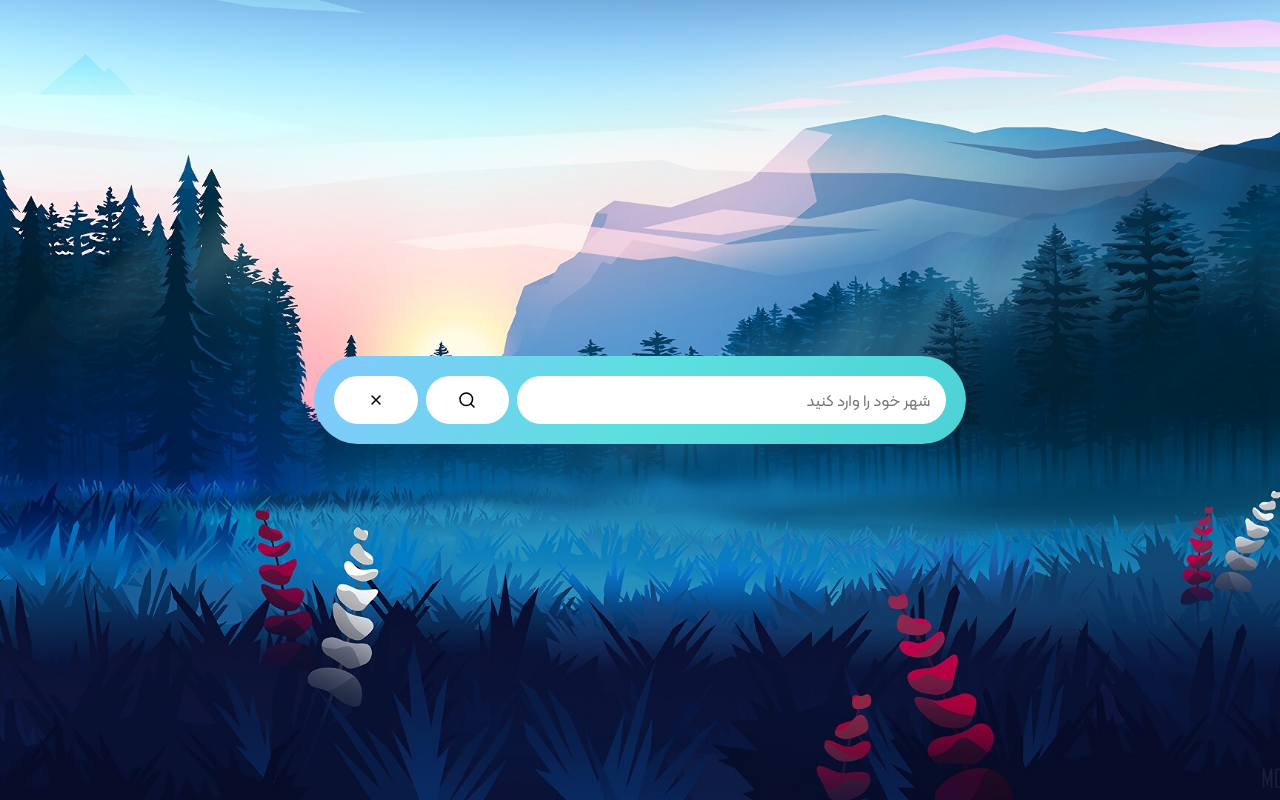
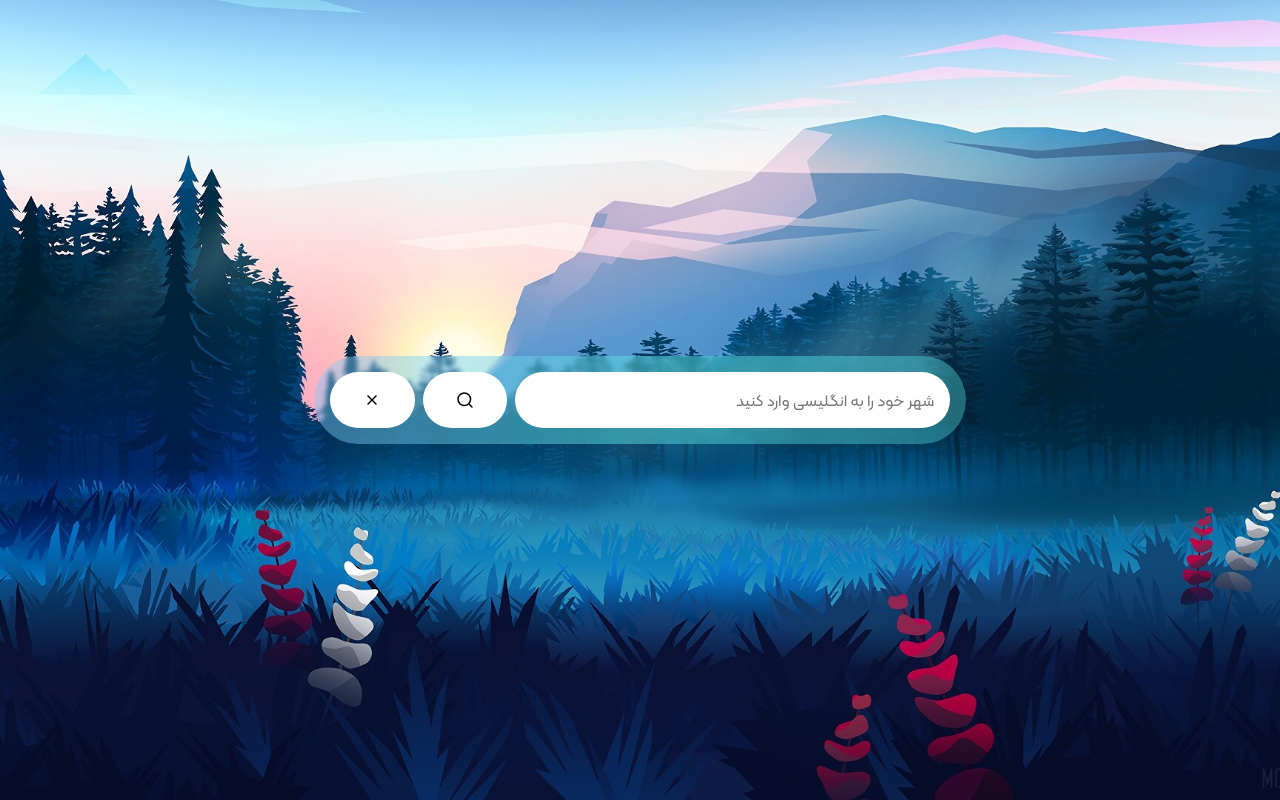
Before and after one commit to mohammadrezalotfii/Weather-app, a website: page index.html in a window 1280 px wide. Drawn offline with nearby package versions, Linux system fonts and the light colour scheme.

Commit message:
V 1.0.02

```diff
--- a/css/main.css
+++ b/css/main.css
@@ -26,14 +26,15 @@ section.root {
   transform: translate(-50%, -50%);
   background-image: linear-gradient(
     -60deg,
-    #4cd2d6,
-    #5cdfdf,
-    hsl(207, 100%, 76%)
+    #4cd1d669,
+    #5cdfdf80,
+    hsla(207, 100%, 76%, 0.425)
   );
+  backdrop-filter: blur(2px);
   position: absolute;
   top: 50%;
   left: 50%;
-  padding: 20px;
+  padding: 16px;
   display: flex;
   flex-direction: column;
   align-items: center;
@@ -56,8 +57,8 @@ section.root {
   border: none;
   outline: none;
   padding: 0px 16px;
-  height: 48px;
-  border-radius: 24px;
+  height: 56px;
+  border-radius: 28px;
   font-size: 16px;
 }
 
@@ -65,10 +66,13 @@ section.root {
   flex-grow: 2;
   border: none;
   outline: none;
-  border-radius: 24px;
+  border-radius: 28px;
   padding: 12px;
   width: 48px;
-  height: 48px;
+  height: 56px;
+  display: flex;
+  align-items: center;
+  justify-content: center;
   cursor: pointer;
   transition: all 100ms linear;
   background-color: #fff;
--- a/index.html
+++ b/index.html
@@ -11,11 +11,17 @@
     <section class="root">
       <section class="main">
         <div class="search">
-          <input type="text" id="cityInput" placeholder="شهر خود را وارد کنید" />
+          <input
+            type="text"
+            id="cityInput"
+            placeholder="شهر خود را به انگلیسی وارد کنید"
+          />
           <button type="submit" id="submit">
             <img src="./icon/Search.svg" alt="" />
           </button>
-          <button type="reset" id="reset"><img src="./icon/Delete.svg" alt=""></button>
+          <button type="reset" id="reset">
+            <img src="./icon/Delete.svg" alt="" />
+          </button>
         </div>
         <div class="display">
           <section class="wrapper">
```
